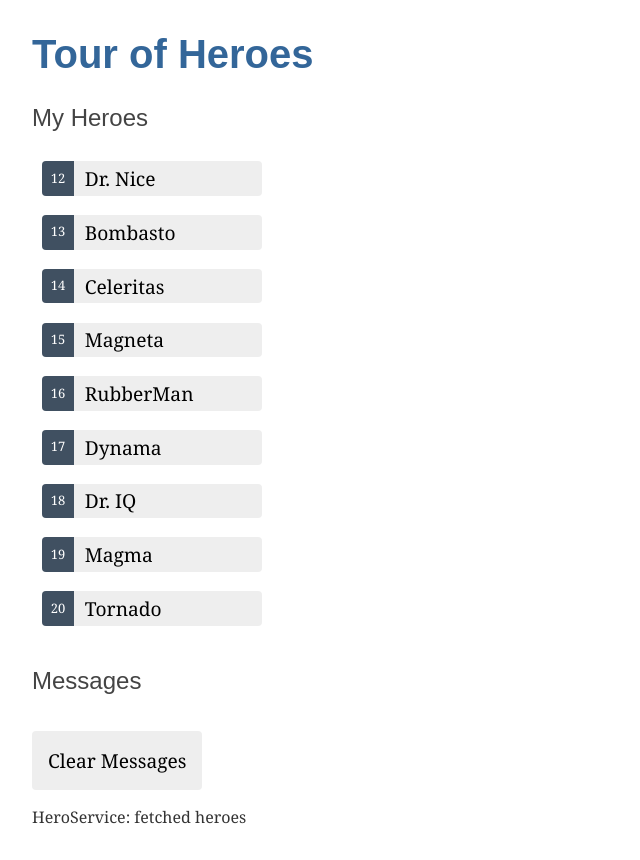
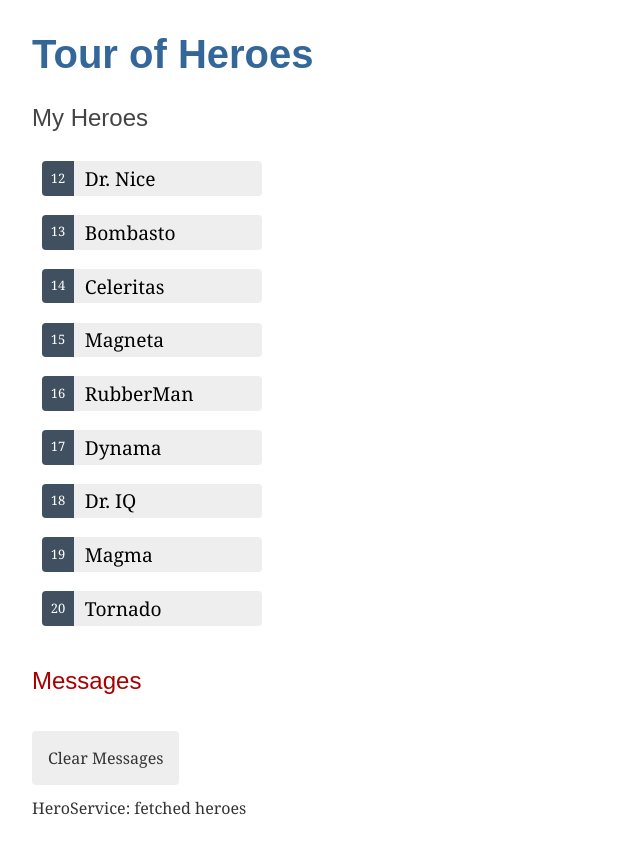
Before and after one commit to DmitrySemikin/ds-gcp-experiments, an Angular app in the folder 04_angular_tour_of_heroes/angular-tour-of-heroes/: page / in a window 1280 px wide. Shown: the whole page, without its empty margins (0-640 px from the left). Built offline with nearby package versions, Linux system fonts and the light colour scheme.

Commit message:
04: Add styles to the messages-component

```diff
--- a/04_angular_tour_of_heroes/angular-tour-of-heroes/src/app/messages/messages.component.css
+++ b/04_angular_tour_of_heroes/angular-tour-of-heroes/src/app/messages/messages.component.css
@@ -0,0 +1,19 @@
+h2 {
+  color: #A80000;
+  font-family: Arial, Helvetica, sans-serif;
+  font-weight: lighter;
+}
+
+.clear {
+  color: #333;
+  background-color: #eee;
+  margin-bottom: 12px;
+  padding: 1rem;
+  border-radius: 4px;
+  font-size: 1rem;
+}
+
+.clear:hover {
+  color: white;
+  background-color: #42454C;
+}
```
